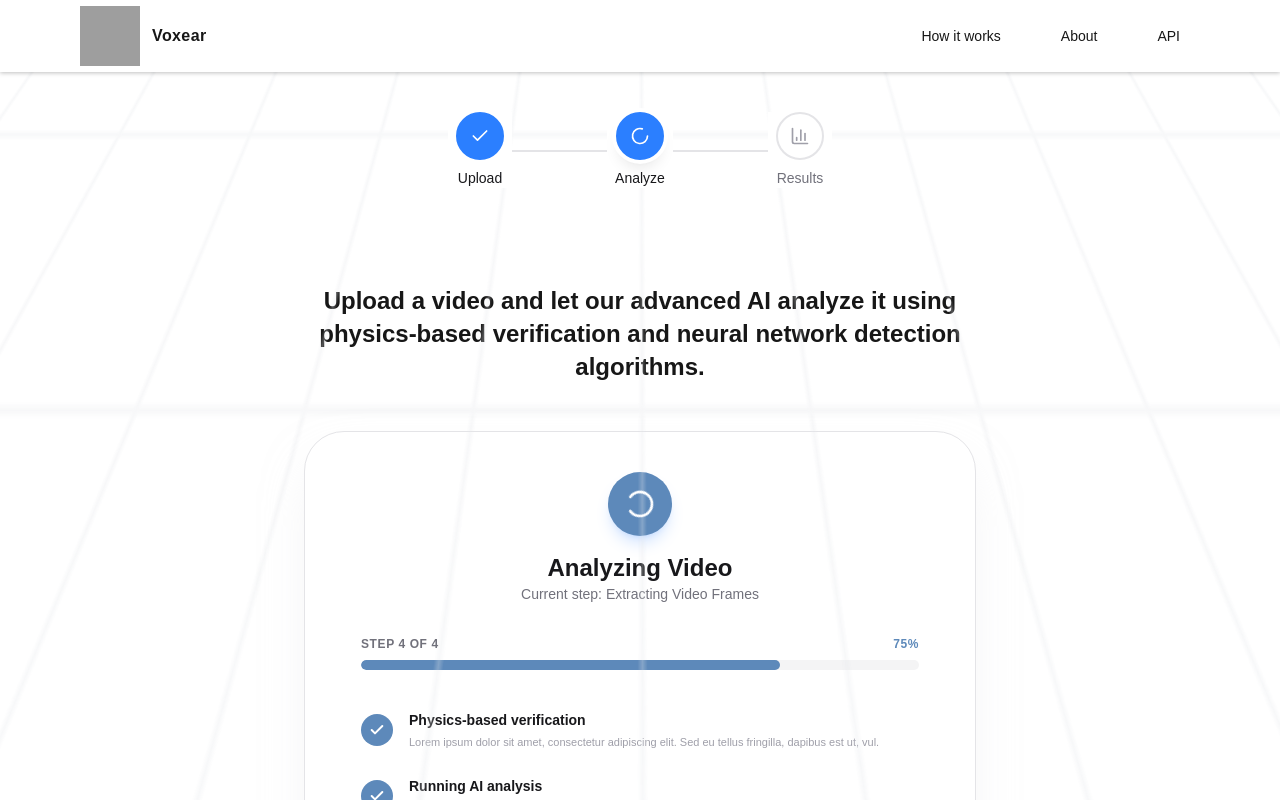
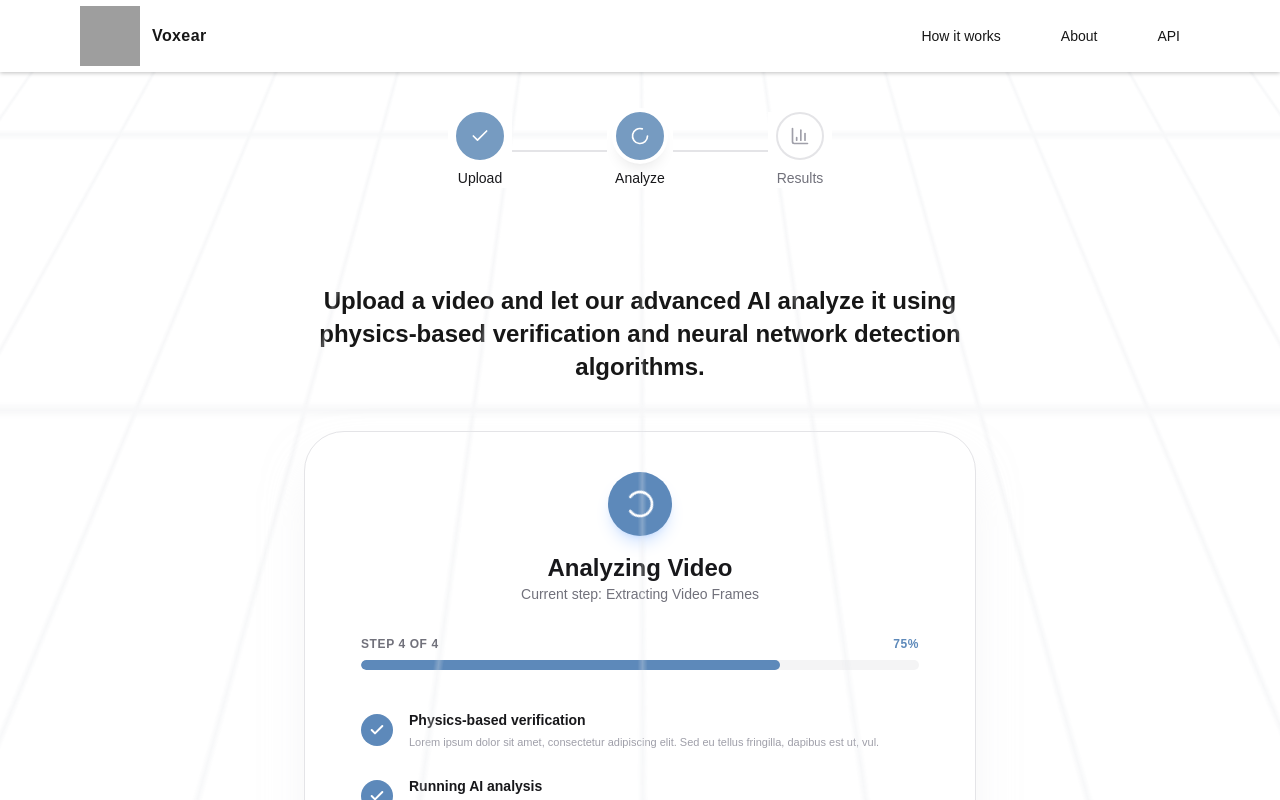
Before and after one commit to Eewonn/voxear, a Next.js app: page /analyze in a window 1280 px wide. Shown: the top 800 px of the page. Built offline with nearby package versions, Linux system fonts and the light colour scheme; grey boxes are pictures that could not be loaded.

Commit message:
NavCircle: Changed Color

```diff
--- a/src/components/ui/navigation-circle.tsx
+++ b/src/components/ui/navigation-circle.tsx
@@ -46,9 +46,9 @@ export function NavigationCircle({ currentStep }: NavigationCircleProps) {
                                     className={cn(
                                         "flex h-12 w-12 items-center justify-center rounded-full border-2 transition-all duration-300",
                                         isActive
-                                            ? "bg-blue-500 border-blue-500 text-white shadow-lg ring-4 ring-white"
+                                            ? "bg-[#769BC1] border-[#769BC1] text-white shadow-lg ring-4 ring-white"
                                             : isCompleted
-                                            ? "bg-blue-500 border-blue-500 text-white"
+                                            ? "bg-[#769BC1] border-[#769BC1] text-white"
                                             : "bg-white border-zinc-200 text-zinc-400"
                                     )}
                                 >
```
